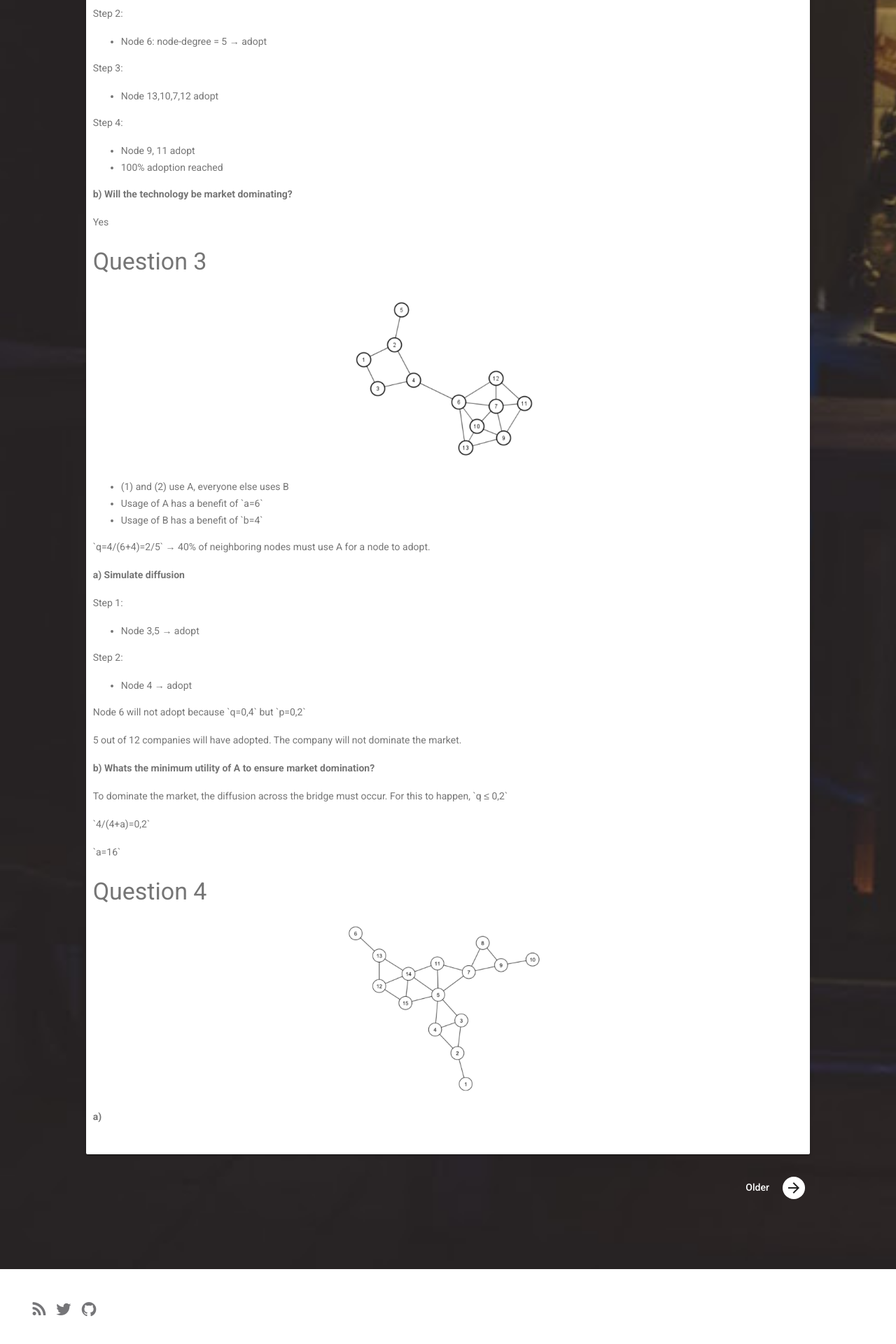
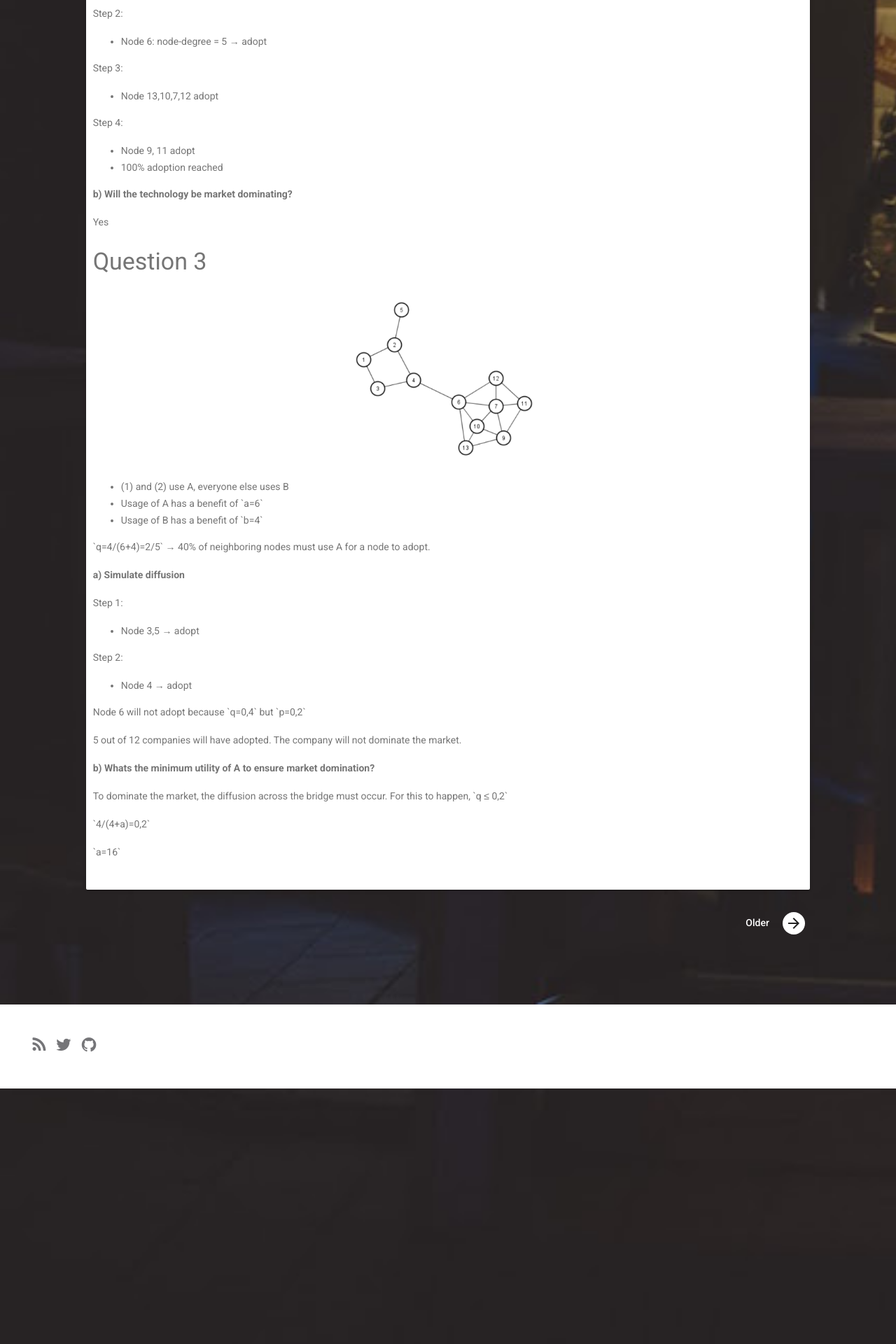
Before and after one commit to pascalwhoop/old_website, a Jekyll site: the page built from _posts/academic/2016-01-31-Social-Computational-Media-excercise-1.markdown, in a window 1280 px wide. Shown: the part 2116-4036 px from the top of the page at 70% size. Built offline with Jekyll 4.4.1, drawn with Linux system fonts in a browser that asks for light colours; nearby versions of some CDN libraries; comment, search, counter and statistics services are not loaded.

Commit message:
removed 4th Q

```diff
--- a/_posts/academic/2016-01-31-Social-Computational-Media-excercise-1.markdown
+++ b/_posts/academic/2016-01-31-Social-Computational-Media-excercise-1.markdown
@@ -110,7 +110,8 @@ To dominate the market, the diffusion across the bridge must occur. For this to
 
 \`a=16\`
 
-### Question 4
+<!--### Question 4
 ![](/images/2016-01-31-Social-Computational-Media-excercise-1/2.png){: height="250px"}
 
 **a)**
+-->
```
